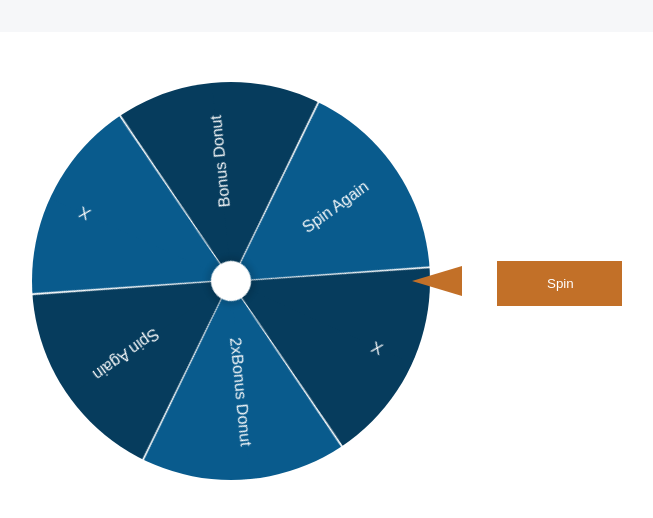
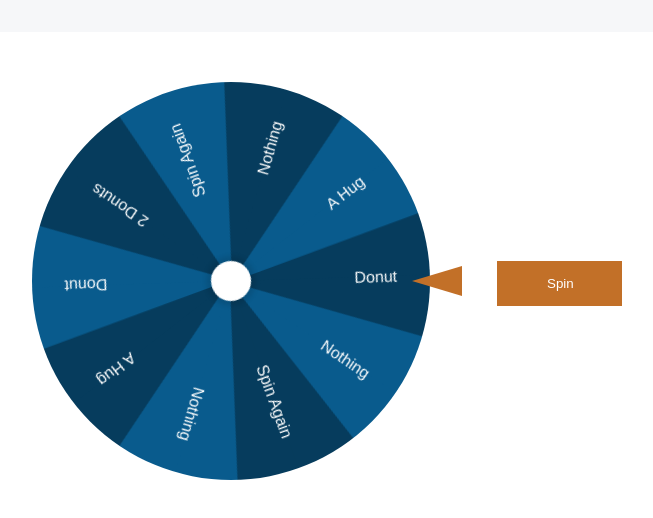
Before and after one commit to Steliospne/Rets-project, a website built with webpack: page src/index.html in a window 1280 px wide. Both pictures are taken after a click on the button "Spin". Shown: the whole page, without its empty margins (258-911 px from the left). Built offline with nearby package versions, Linux system fonts and the light colour scheme.

Commit message:
Change labels and probabilities

```diff
--- a/src/probability.js
+++ b/src/probability.js
@@ -1,28 +1,35 @@
 export default function probability(externalVariables = 1) {
   let startingValue = 720;
+  let Nothings = [144, 216, 324];
   const bonusDonutProbability =
     externalVariables === 1 ? 0.15 : externalVariables[0];
   const bonusTwoDonutsProbability =
     externalVariables === 1 ? 0.05 : externalVariables[1];
+  const HugProbability = externalVariables === 1 ? 0.35 : externalVariables[3];
+
   const spinAgainProbability =
-    externalVariables === 1 ? 0.45 : externalVariables[2];
-  let result = "x";
+    externalVariables === 1 ? 0.6 : externalVariables[2];
+  let result = "Nothing";
   let spin;
   let margin =
-    Math.floor(Math.random() * 28) * (Math.round(Math.random()) === 0 ? 1 : -1);
+    Math.floor(Math.random() * 14) * (Math.round(Math.random()) === 0 ? 1 : -1);
   spin = Math.random();
   let whichSlice = Math.round(Math.random()) === 0 ? 0 : -180;
   if (spin < bonusTwoDonutsProbability) {
-    spin = 240 + margin;
-    result = "2xBonus Donut";
+    spin = 36 + margin;
+    result = "2 Donuts";
   } else if (spin < bonusDonutProbability) {
-    spin = 60 + margin;
-    result = "Bonus Donut";
+    spin = 72 + margin + whichSlice;
+    result = "Donut";
+  } else if (spin < HugProbability) {
+    spin = 108 + margin + whichSlice;
+    result = "A Hug";
   } else if (spin < spinAgainProbability) {
     spin = 180 + margin + whichSlice;
     result = "Spin Again";
   } else {
-    spin = 300 + margin + whichSlice;
+    spin = Nothings[Math.round(Math.random() * 3)];
   }
+
   return [spin + startingValue, result];
 }
--- a/src/spinner.js
+++ b/src/spinner.js
@@ -1,15 +1,19 @@
 import probability from "./probability";
 export default class Spinner {
   static #labels = [
-    "Bonus Donut",
-    "X",
+    "2 Donuts",
+    "Donut",
+    "A Hug",
+    "Nothing",
     "Spin Again",
-    "2xBonus Donut",
-    "X",
+    "Nothing",
+    "Donut",
+    "A Hug",
+    "Nothing",
     "Spin Again",
   ];
   static result;
-  static #numberOfSlices = 6;
+  static #numberOfSlices = 10;
   // Generates the spinner.
   static generate(
     numberOfSlices = this.#numberOfSlices,
@@ -94,13 +98,10 @@ export default class Spinner {
     } else {
       // sets value to end to know that the spins are over
       document.querySelector("dialog").value = "end";
-      if (
-        Spinner.result === "Bonus Donut" ||
-        Spinner.result === "2xBonus Donut"
-      ) {
+      if (Spinner.result === "Nothing") {
+        dialogMessage.textContent = `Unfortunate, better luck next time!`;
+      } else {
         dialogMessage.textContent = `Congrats! You got ${Spinner.result}!`;
-      } else {
-        dialogMessage.textContent = `Unfortunate, better luck next time!`;
       }
       document.querySelector("dialog").showModal();
       spinButton.style.pointerEvents = "none";
--- a/src/style.css
+++ b/src/style.css
@@ -6,9 +6,9 @@
 :root {
   /* Spinner variables */
   --container-size: 800px;
-  --diameter: calc(var(--container-size)/2);
+  --diameter: calc(var(--container-size) / 2);
 
-  --number-of-slices: 6;
+  --number-of-slices: 10;
   --radius: calc(var(--diameter) / 2);
   --circumference: 6.283185307 * var(--radius);
   --slice-height: calc(var(--circumference) / var(--number-of-slices));
@@ -19,7 +19,6 @@
 
   /* Form variables */
   --form-wrapper-width: 350px;
-
 }
 body {
   font-family: sans-serif;
@@ -138,20 +137,33 @@ body {
   transform: rotate(0deg);
 }
 .dial .slice:nth-child(2) {
-  transform: rotate(60deg);
+  transform: rotate(36deg);
 }
 .dial .slice:nth-child(3) {
-  transform: rotate(120deg);
+  transform: rotate(72deg);
 }
 .dial .slice:nth-child(4) {
+  transform: rotate(108deg);
+}
+.dial .slice:nth-child(5) {
+  transform: rotate(144deg);
+}
+.dial .slice:nth-child(6) {
   transform: rotate(180deg);
 }
-.dial .slice:nth-child(5) {
-  transform: rotate(240deg);
+.dial .slice:nth-child(7) {
+  transform: rotate(216deg);
 }
-.dial .slice:nth-child(6) {
-  transform: rotate(300deg);
+.dial .slice:nth-child(8) {
+  transform: rotate(252deg);
 }
+.dial .slice:nth-child(9) {
+  transform: rotate(288deg);
+}
+.dial .slice:nth-child(10) {
+  transform: rotate(324deg);
+}
+
 @keyframes rotating {
   from {
     transform: rotate(0);
@@ -224,7 +236,7 @@ button#spin {
   width: var(--form-wrapper-width);
   margin: auto;
   position: relative;
-  top: calc(50dvh - var(--form-wrapper-width)/2);
+  top: calc(50dvh - var(--form-wrapper-width) / 2);
 }
 
 form {
@@ -352,7 +364,7 @@ dialog[open]::backdrop {
     position: relative;
     background: white;
     padding: 50px 0;
-}
+  }
 
   .arrow {
     left: calc(var(--diameter) + -40px);
@@ -360,6 +372,6 @@ dialog[open]::backdrop {
 
   button#spin {
     top: unset;
-    right: calc(50% - (125px/2));
+    right: calc(50% - (125px / 2));
   }
 }
```
